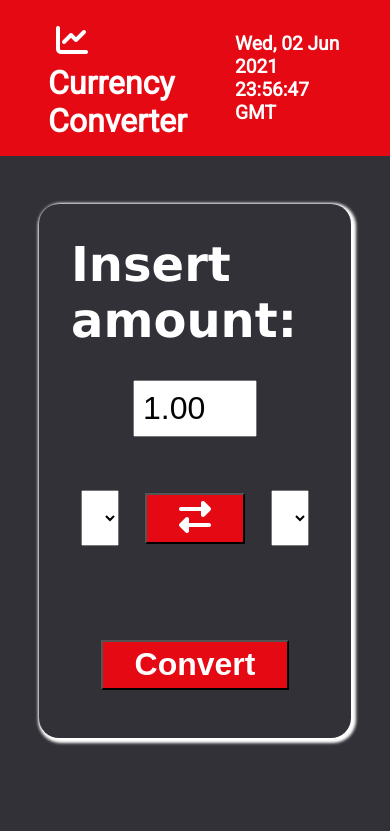
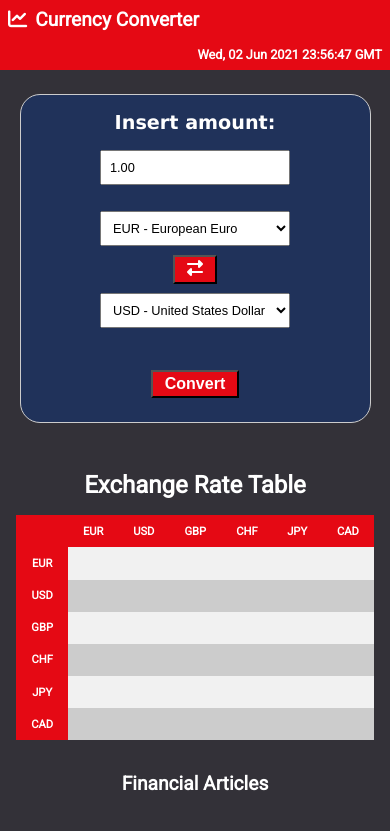
Before and after one commit to eduardo-pleitez/CurrencyConverter.github.io, a website built with Parcel: page index.html in a window 390 px wide. Shown: the top 831 px of the page. Built offline with nearby package versions, Linux system fonts and the light colour scheme; no server answers.

Commit message:
Mobile design implemented

```diff
--- a/currenciesData.js
+++ b/currenciesData.js
@@ -34,10 +34,10 @@ function changeSelectSource() {
   let selectSource = document.getElementById("currencySource").selectedIndex;
   let selectTarget = document.getElementById("currencyTarget").selectedIndex;
   let targetLen = document.getElementById("currencyTarget").options.length-1;
-  if (selectSource == selectTarget & selectTarget != targetLen){
+  if (selectSource == selectTarget && selectTarget != targetLen){
     document.getElementById("currencyTarget").selectedIndex += 1;
   }
-  if (selectSource == selectTarget & selectTarget == targetLen){
+  if (selectSource == selectTarget && selectTarget == targetLen){
     document.getElementById("currencyTarget").selectedIndex -= 1;
   }
 }
--- a/index.html
+++ b/index.html
@@ -137,10 +137,10 @@
     </table>
   </section>
 
-  <!-- Economic News Section -->
-  <section class="financialNewsSection">
-    <h1 id="financialNewsTitle">Economic News</h1>
-    <div class="financialNewsTabs" id="newsContainer">
+  <!-- Financial Articles Section -->
+  <section class="financialArticlesSection">
+    <h1 id="financialArticleTitle">Financial Articles</h1>
+    <div class="financialArticleTabs" id="articleContainer">
 
     </div>
   </section>
@@ -150,7 +150,8 @@
     <p>Copyright &copy; 2021 All Rights Reserved.</p>
   </footer>
 
-  <!-- Execute timer -->
+  <!-- Execute Timer -->
   <script src="clock.js"></script>
+
 </body>
 </html>
--- a/main.css
+++ b/main.css
@@ -9,6 +9,9 @@ body{
   font-family: 'Roboto', sans-serif;
 }
 
+
+/* Desktop design */
+@media screen and (min-width:1100px) {
 /* Top Bar */
 .topBar{
   display: flex;
@@ -48,8 +51,9 @@ body{
 .currencyCalculator{
   padding: 2rem;
   margin: 3rem auto;
-  box-shadow: 2px 2px 3px 3px #ffffff;
+  background-color: #20325a;
   width: 80%;
+  border: 1px solid #cccccc;
   border-radius: 20px;
 }
 .formTop{
@@ -154,30 +158,30 @@ body{
 #exchangeTable td{
   font-size: 1rem;
   font-weight: bold;
-  color: #20325a;
+  color: #000;
 }
 
 /* Economic News Section */
-.financialNewsSection{
+.financialArticlesSection{
   display: flex;
   justify-content: center;
   flex-direction: column;
   padding-bottom: 3rem;
   margin-bottom: 3rem;
 }
-#financialNewsTitle{
+#financialArticleTitle{
   padding: 2rem;
   color: #ffffff;
   font-size: 3rem;
   font-weight: bold;
   text-align: center;
 }
-.financialNewsTabs{
+.financialArticleTabs{
   display: flex;
   justify-content: center;
   align-items: center;
 }
-.financialNewsTabs .newsTab{
+.financialArticleTabs .articleTab{
   width: 20rem;
   height: 30rem;
   background-color: #ffffff;
@@ -186,12 +190,12 @@ body{
   border-radius: 10px;
   overflow-y: scroll;
 }
-.newsTabTitle{
+.articleTabTitle{
  font-size: 1rem;
  margin: 1rem 0;
  border-bottom: 3px solid #e50914;
 }
-.newsTabParagraph{
+.articleTabParagraph{
  font-size: 1rem;
  margin-top: 2rem;
  font-family: Arial, Helvetica, sans-serif;
@@ -204,3 +208,208 @@ footer{
   color: #ffffff;
   display: flex;
 }
+}
+
+
+/* Mobile design */
+@media screen and (max-width:1099px){
+/* Top Bar */
+.topBar{
+  display: flex;
+  background-color: #e50914;
+  flex-direction: column;
+}
+.topBar-left{
+  display: flex;
+  justify-content: flex-start;
+  padding: 0.5rem 0.5rem;
+}
+.topBar-left #websiteTitle{
+  color: #ffffff;
+  font-weight: bold;
+  border: 0;
+  outline: none;
+  font-size: 1.2rem;
+  background-color: transparent;
+  text-decoration: none;
+}
+#websiteTitle i{
+  color: #ffffff;
+  padding-right: 0.5rem;
+  font-weight: bold;
+  font-size: 1.2rem;
+}
+.topBar-right{
+  display: flex;
+  justify-content: flex-end;
+  padding: 0.5rem;
+  color: #ffffff;
+  font-size: 0.8rem;
+  font-weight: bold;
+}
+
+/* Currency  Calculator */
+.currencyCalculator{
+  padding: 1rem;
+  margin: 1.5rem auto;
+  background-color: #20325a;
+  width: 90%;
+  border: 1px solid #cccccc;
+  border-radius: 20px;
+}
+.formTop{
+  display:flex;
+  flex-direction: column;
+  justify-content: center;
+  align-items: center;
+}
+.formBottom{
+  display:flex;
+  justify-content: center;
+  align-items: center;
+  flex-direction: column;
+  padding-top: 0.75rem;
+}
+.currencyExchangeTitle{
+  padding-bottom: 1rem;
+  font-size: 1.2rem;
+  color: #ffffff;
+  font-family: Verdana, Geneva, Tahoma, sans-serif;
+}
+#currencyAmount{
+  width: 60%;
+}
+#currencyAmount:focus, #currencySource:focus, #currencyTarget:focus{
+  border: 2px solid #e50914;
+}
+#inputErrMsg{
+  padding-top: 0.75rem;
+  font-size: 0.75rem;
+  font-weight: bold;
+  color: #e50914;
+}
+#changeCurrencyButton, #convertCurrencyButton{
+  padding: 0.2rem 0.75rem;
+  font-size: 1rem;
+  font-weight: bold;
+  margin: 0.5rem;
+  color: #ffffff;
+  background-color: #e50914;
+}
+#currencySource, #currencyTarget{
+  width: 60%;
+  margin: 0.1rem;
+}
+#currencyAmount, #currencySource, #currencyTarget{
+  padding: 0.5rem;
+  font-size: 0.8rem;
+}
+#resultSection{
+  display: flex;
+  justify-content: center;
+  align-items: center;
+  flex-direction: column;
+  color: #ffffff;
+}
+#exchangeResult{
+  font-size: 1rem;
+  font-weight: bold;
+  padding-top: 1rem;
+  padding-bottom: 1rem;
+  font-family: Arial, Helvetica, sans-serif;
+}
+#conversionRate{
+  font-size: 2rem;
+  font-weight: bold;
+}
+
+/* Currency Exchange Rate Table */
+.currenciesRates{
+  display: flex;
+  justify-content: center;
+  padding: 0.5rem;
+  margin: 0.5rem;
+}
+#exchangeTable{
+  width: 100%;
+  height: auto;
+  border-collapse: collapse;
+  text-align: center;
+}
+#exchangeTable caption{
+  font-size: 1.5rem;
+  padding: 1rem;
+  font-weight: bold;
+  color: #ffffff;
+}
+#exchangeTable th{
+  background-color: #e50914;
+  color: #ffffff;
+  font-size: 0.7rem;
+}
+#exchangeTable th, #exchangeTable td{
+  padding: 0.6rem 0.3rem;
+}
+#exchangeTable tr:not(th){
+  background-color: #f1f1f1;
+}
+#exchangeTable tr:nth-child(odd){
+  background-color: #cccccc;
+}
+#exchangeTable td{
+  font-size: 0.8rem;
+  font-weight: bold;
+  color: #000;
+}
+/* Economic News Section */
+.financialArticlesSection{
+  display: flex;
+  justify-content: center;
+  flex-direction: column;
+  padding-bottom: 1rem;
+  margin-bottom: 1rem;
+}
+#financialArticleTitle{
+  padding: 1rem;
+  color: #ffffff;
+  font-size: 1.2rem;
+  font-weight: bold;
+  text-align: center;
+}
+.financialArticleTabs{
+  display: flex;
+  justify-content: center;
+  align-items: center;
+  flex-direction: column;
+}
+.financialArticleTabs .articleTab{
+  width: 17rem;
+  height: 20rem;
+  background-color: #ffffff;
+  margin: 0.5rem;
+  padding: 0.5rem;
+  border-radius: 10px;
+  overflow-y: scroll;
+}
+.articleTabTitle{
+ font-size: 1rem;
+ margin: 0.5rem 0;
+ border-bottom: 3px solid #e50914;
+}
+.articleTabParagraph{
+ font-size: 0.9rem;
+ margin: 0.5rem;
+ font-family: Arial, Helvetica, sans-serif;
+}
+.articleTab a{
+  font-size: 0.9rem;
+  margin: 0.5rem;
+}
+/* Footer */
+footer{
+  background-color: #e50914;
+  padding: 1rem;
+  color: #ffffff;
+  display: flex;
+}
+}
--- a/news.js
+++ b/news.js
@@ -12,7 +12,7 @@ function getnewsData() {
       displayNews(dataResult);
     }
   }
-  dataRequest.open("GET", "https://free-news.p.rapidapi.com/v1/search?q=Forex&lang=en");
+  dataRequest.open("GET", "https://free-news.p.rapidapi.com/v1/search?q=Finance&lang=en");
   dataRequest.setRequestHeader("x-rapidapi-key", "02a0399372msh670c58894de2d19p1de289jsn50dde2225b05");
   dataRequest.setRequestHeader("x-rapidapi-host", "free-news.p.rapidapi.com");
   dataRequest.send();
@@ -25,28 +25,28 @@ function displayNews(dataResult) {
     if(String(dataResult.articles[i].title) !== null || String(dataResult.articles[i].summary) !== null){
       let div;
       div = document.createElement("div");
-      div.className = "newsTab";
-      div.id = "news" + i;
+      div.className = "articleTab";
+      div.id = "article" + i;
       let titleContainer, titleText;
       titleContainer = document.createElement("H2");
-      titleContainer.className = "newsTabTitle"
+      titleContainer.className = "articleTabTitle"
       titleText = document.createTextNode(dataResult.articles[i].title);
       titleContainer.append(titleText);
       let paragraphContainer, paragraphText;
       paragraphContainer = document.createElement("p");
-      paragraphContainer.className = "newsTabParagraph"
+      paragraphContainer.className = "articleTabParagraph"
       paragraphText = document.createTextNode(dataResult.articles[i].summary);
       paragraphContainer.append(paragraphText);
       let newsLink, newsLinkText;
       newsLink = document.createElement("a");
       newsLink.href = dataResult.articles[i].link;
       newsLink.target = "_blank";
-      newsLinkText = document.createTextNode("Read the full news");
+      newsLinkText = document.createTextNode("Read the full article");
       newsLink.append(newsLinkText);
       div.append(titleContainer);
       div.append(paragraphContainer);
       div.append(newsLink);
-      let newsSection = document.getElementById("newsContainer");
+      let newsSection = document.getElementById("articleContainer");
       newsSection.append(div);
     }else {
       i--;
```
